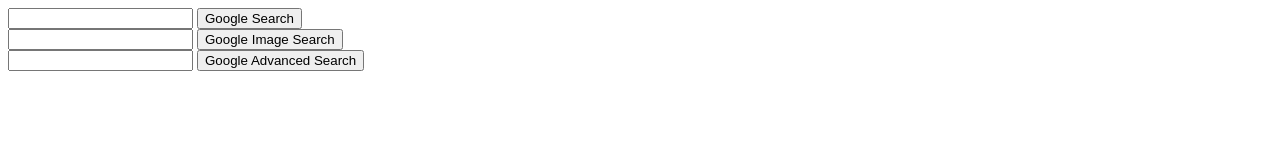
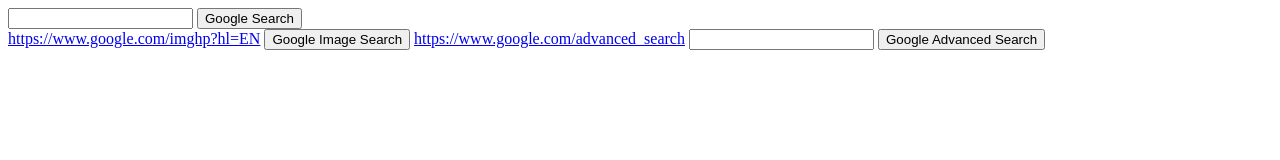
Before and after one commit to Caimcd/Search, a plain HTML site: page index.html in a window 1280 px wide. Drawn offline with Linux system fonts and the light colour scheme.

Commit message:
Update index.html

```diff
--- a/index.html
+++ b/index.html
@@ -15,7 +15,7 @@
         <title>Search</title>
     </head>
     <body>
-        <form action="https://www.google.com/imghp?hl=EN">
+        <a href="./new_page.html">https://www.google.com/imghp?hl=EN</a
             <input type="text" name="q">
             <input type="submit" value="Google Image Search">
         </form>
@@ -26,7 +26,7 @@
         <title>Search</title>
     </head>
     <body>
-        <form action="https://www.google.com/advanced_search">
+        <a href="./new_page.html">https://www.google.com/advanced_search</a>
             <input type="text" name="q">
             <input type="submit" value="Google Advanced Search">
         </form>
```
